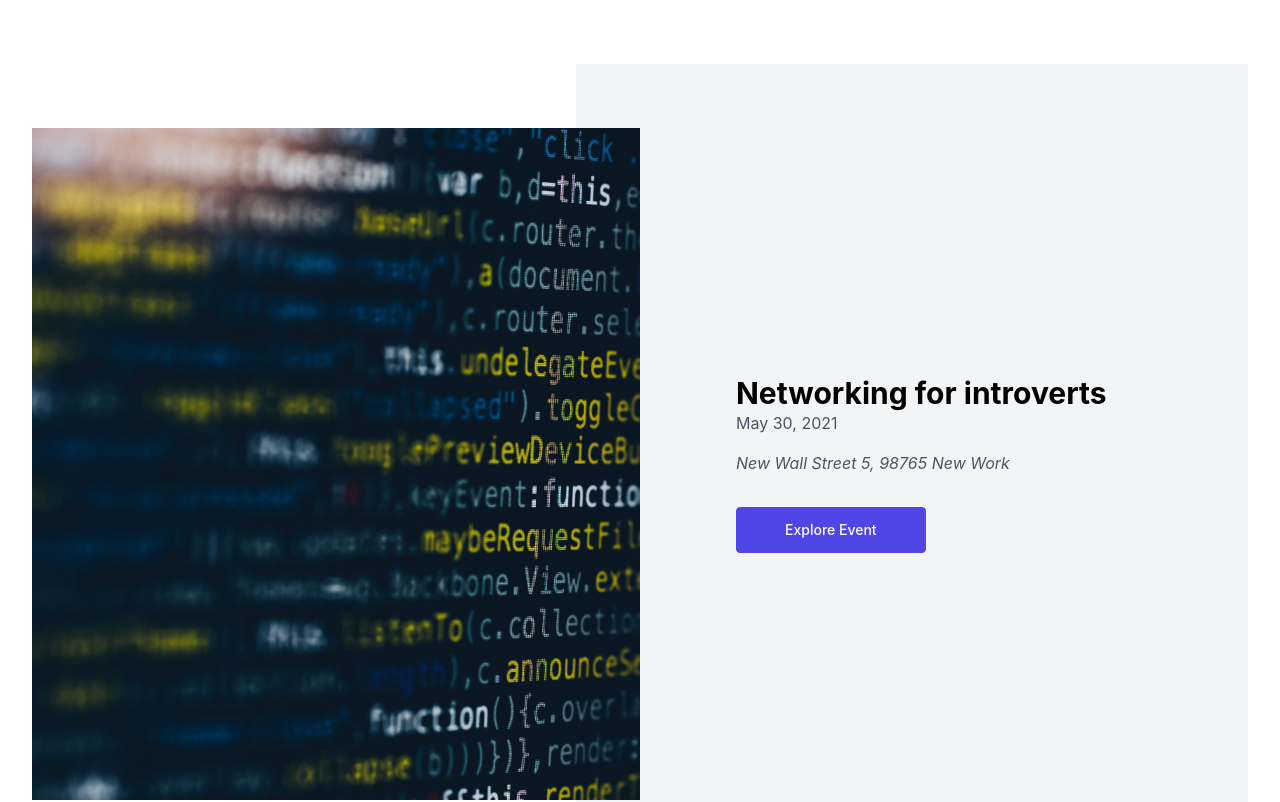
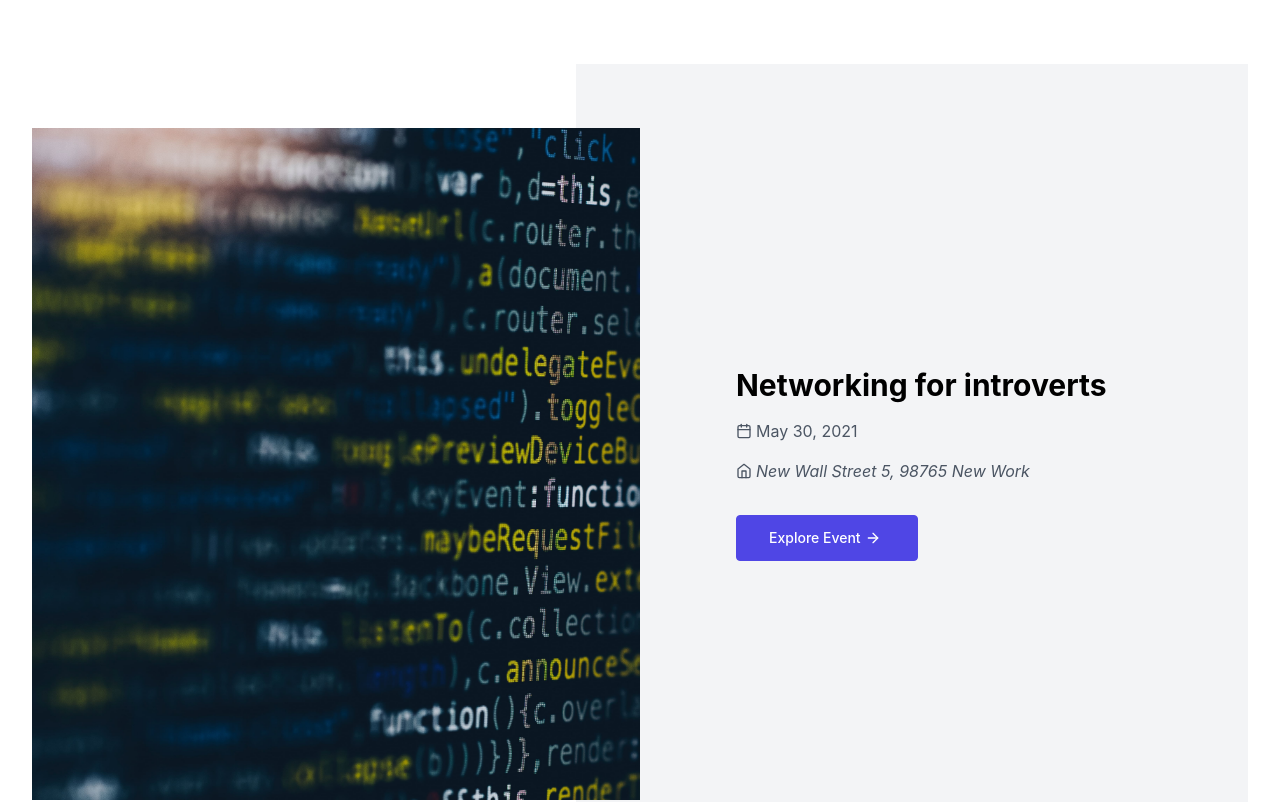
Before and after one commit to eneax/nextjs-events, a Next.js app: page / in a window 1280 px wide. Shown: the top 802 px of the page. Built offline with nearby package versions, Linux system fonts and the light colour scheme.

Commit message:
Create Button component

```diff
--- /dev/null
+++ b/components/Button.tsx
@@ -0,0 +1,19 @@
+import Link from "next/link";
+
+const Button = ({
+  link,
+  children,
+}: {
+  link: string;
+  children: React.ReactNode;
+}) => {
+  return (
+    <Link href={link}>
+      <a className="inline-flex items-center px-8 py-3 mt-8 text-white bg-indigo-600 border border-indigo-600 rounded hover:bg-transparent hover:text-indigo-600 active:text-indigo-500 focus:outline-none focus:ring">
+        {children}
+      </a>
+    </Link>
+  );
+};
+
+export default Button;
--- a/components/events/EventItem.tsx
+++ b/components/events/EventItem.tsx
@@ -1,5 +1,6 @@
+import Button from "components/Button";
 import Image from "next/image";
-import Link from "next/link";
+import { FiCalendar, FiHome, FiArrowRight } from "react-icons/fi";
 
 const EventItem = ({
   id,
@@ -41,14 +42,20 @@ const EventItem = ({
             <div className="p-8 sm:p-16 lg:p-24">
               <h2 className="text-2xl font-bold sm:text-3xl">{title}</h2>
 
-              <time className="mt-4 text-gray-600">{formattedDate}</time>
-              <address className="mt-4 text-gray-600">{location}</address>
+              <time className="mt-4 text-gray-600 flex items-center">
+                <FiCalendar className="inline-block mr-1" />
+                {formattedDate}
+              </time>
 
-              <Link href={`/events/${id}`}>
-                <a className="inline-block px-12 py-3 mt-8 text-sm font-medium text-white bg-indigo-600 border border-indigo-600 rounded active:text-indigo-500 hover:bg-transparent hover:text-indigo-600 focus:outline-none focus:ring">
-                  Explore Event
-                </a>
-              </Link>
+              <address className="mt-4 text-gray-600 flex items-center">
+                <FiHome className="inline-block mr-1" />
+                {location}
+              </address>
+
+              <Button link={`/events/${id}`}>
+                <span className="text-sm font-medium">Explore Event</span>
+                <FiArrowRight className="inline-block mx-1" />
+              </Button>
             </div>
           </div>
         </div>
--- a/package.json
+++ b/package.json
@@ -11,7 +11,8 @@
   "dependencies": {
     "next": "12.1.6",
     "react": "18.2.0",
-    "react-dom": "18.2.0"
+    "react-dom": "18.2.0",
+    "react-icons": "^4.4.0"
   },
   "devDependencies": {
     "@types/node": "18.0.0",
```
Also changed, not shown: 1 other file (tests, documents, lock files or other folders).
